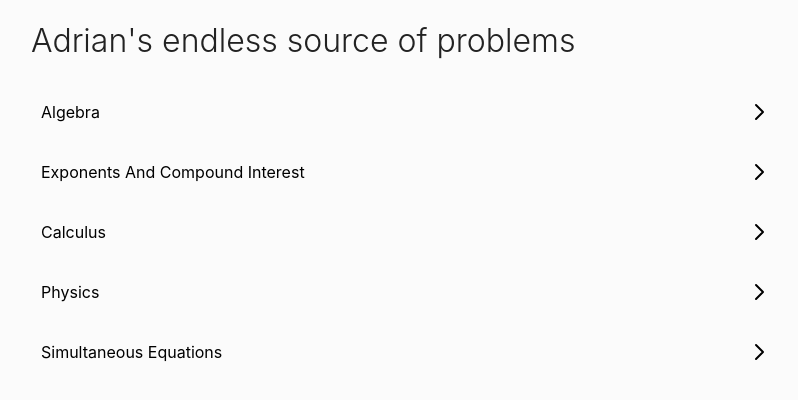
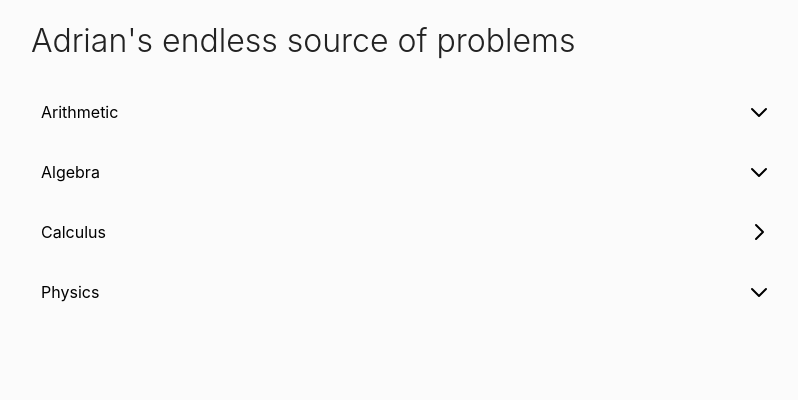
Before and after one commit to aderhall/problems, a React (Create React App) app: page / in a window 1280 px wide. Shown: the top 400 px of the page, without its empty margins (234-1032 px from the left). Built offline with nearby package versions, Linux system fonts and the light colour scheme; the HTML template or start-up script is replaced by a standard one.

Commit message:
Add folder hierarchy

```diff
--- a/src/App.css
+++ b/src/App.css
@@ -18,7 +18,24 @@
   text-decoration: underline;
 }
 
-.Choice {
+.Folder__button>svg {
+  transform: rotate(0deg);
+  transition: transform 0.3s;
+}
+.Folder__button>svg.open {
+  transform: rotate(-180deg);
+}
+
+.Folder__items {
+  display: none;
+  margin-left: 1em;
+  /*border-left: 2px solid #aaa;*/
+}
+.Folder__items.open {
+  display: block;
+}
+
+.navigator-button {
   padding: 1em 0.5em;
   border: 2px solid transparent;
   background-color: transparent;
@@ -33,14 +50,15 @@
   line-height: 1.5em;
   cursor: pointer;
 }
-.Choice:hover {
+
+.navigator-button:hover {
   background-color: #efefef;
 }
-.Choice:focus {
+.navigator-button:focus {
   outline: 0;
   border: 2px solid #1c5065;
 }
-.Choice>svg {
+.navigator-button>svg {
   flex: 0 0 auto;
 }
 
--- a/src/App.js
+++ b/src/App.js
@@ -9,7 +9,7 @@ const BASE_PATH = "/problems";
 
 function Choice({name, onClick}) {
   return (
-    <button className="Choice" onClick={onClick}>
+    <button className="Choice navigator-button" onClick={onClick}>
       <span>{name}</span>
       <svg width="24px" height="24px" xmlns="http://www.w3.org/2000/svg" fill="none" viewBox="0 0 24 24" stroke="currentColor">
         <path strokeLinecap="round" strokeLinejoin="round" strokeWidth={2} d="M9 5l7 7-7 7" />
@@ -18,11 +18,33 @@ function Choice({name, onClick}) {
   );
 }
 
-function Chooser({newSet}) {
+function Folder({name, contents, newSet, path}) {
+  const [open, setOpen] = useState(false);
+  return <>
+    <button className="Folder__button navigator-button" onClick={() => setOpen(!open)}>
+      <span>{name}</span>
+      <svg className={open ? "open" : ""} width="24px" height="24px" xmlns="http://www.w3.org/2000/svg" fill="none" viewBox="0 0 24 24" stroke="currentColor">
+        <path strokeLinecap="round" strokeLinejoin="round" strokeWidth={2} d="M19 9l-7 7-7-7" />
+      </svg>
+    </button>
+    <div className={"Folder__items" + (open ? " open" : "")}>
+      <Chooser items={contents} newSet={newSet} path={path}/>
+    </div>
+  </>;
+}
+
+function Chooser({items, newSet, path}) {
+  if (path === undefined) {
+    path = "";
+  } else {
+    path += "/";
+  }
   return (
     <div className="Chooser">
-      {Object.entries(collections).map(([name, _topics], index) => (
-        <Choice name={name} key={index} onClick={() => newSet(name)} />
+      {Object.entries(items).map(([name, contents], index) => (
+        name[0] === "_" ?
+        <Folder name={name.slice(1)} contents={contents} key={index} newSet={newSet} path={path + name}/> :
+        <Choice name={name} contents={contents} key={index} onClick={() => newSet(path + name)} />
       ))}
     </div>
   );
@@ -45,8 +67,8 @@ function getRouteFromUrl() {
   }
   let fragments = path[1].split("/");
   try {
-    let name = decodeURIComponent(fragments[0]);
-    let [seed, mode] = decodeData(fragments[1]);
+    let name = fragments.slice(0, fragments.length-1).map(decodeURIComponent).join("/");
+    let [seed, mode] = decodeData(fragments[fragments.length - 1]);
     return [name, seed, mode];
   } catch {
     console.error("Couldn't resolve url data fragment, redirecting to home.");
@@ -55,10 +77,10 @@ function getRouteFromUrl() {
   }
 }
 function navigateToRoute(route) {
-  const [name, seed, mode] = route;
-  if (name !== null) {
-    window.history.pushState(route, "", `${BASE_PATH}#!${name}/${encodeData(seed, mode)}`);
-    document.title = `${name}${mode === 0 ? "" : ` (${mode === 1 ? "worksheet" : "answers"})`} | Adrian's endless source of problems`;
+  const [path, seed, mode] = route;
+  if (path !== null) {
+    window.history.pushState(route, "", `${BASE_PATH}#!${path}/${encodeData(seed, mode)}`);
+    document.title = `${path}${mode === 0 ? "" : ` (${mode === 1 ? "worksheet" : "answers"})`} | Adrian's endless source of problems`;
   } else {
     window.history.pushState(null, "", `${BASE_PATH}`);
     document.title = "Adrian's endless source of problems";
@@ -81,9 +103,9 @@ function App() {
     navigateToRoute(route);
     setRoute(route);
   }
-  const newSet = name => {
+  const newSet = path => {
     let seed = random.newRandomSeed();
-    goto([name, seed, 0]);
+    goto([path, seed, 0]);
   }
 
   const [printMode, setPrintMode] = useState(false);
@@ -103,7 +125,7 @@ function App() {
       </header>
       <main>
         {route[0] === null ?
-          <Chooser newSet={newSet} /> :
+          <Chooser newSet={newSet} items={collections}/> :
           <>
             <nav className="no-print">
               <button className="link-button" onClick={() => window.history.back()}>
@@ -148,6 +170,8 @@ export default App;
   * √ Reload button easier to access
   * √ Error boundaries
   * √ Lazy loading problems
+  * √ Folders and subfolders
+  * Customize number of problems in a worksheet, store this in URL
   * Some way to limit problems that have already come up?
   * SVG Diagrams
   * Help page documentation
--- a/src/SetCard.js
+++ b/src/SetCard.js
@@ -46,8 +46,8 @@ function SetItem({problem}) {
 }
 
 async function getProblems(route) {
-  const [name, seed] = route;
-  let idList = await getIdList(name);
+  const [path, seed] = route;
+  let idList = await getIdList(path);
   let problemList = [];
   let restoreHistory = honeypotHistory();
   random.initialize(seed);
@@ -61,7 +61,9 @@ async function getProblems(route) {
 }
 
 function SetCard({route, newSet, goto}) {
-  const [name, seed] = route;
+  const [path, seed] = route;
+  let pathComponents = path.split("/");
+  let name = pathComponents[pathComponents.length - 1];
   let [problemList, setProblemList] = useState(null);
   useLayoutEffect(() => {
     getProblems(route).then(list => setProblemList(list));
@@ -71,16 +73,16 @@ function SetCard({route, newSet, goto}) {
       <div className="SetCard__header">
         <h2>{name}</h2>
         <div className="SetCard__buttons">
-          <button onClick={() => newSet(name)} title="Reload all problems" aria-label="Reload all problems">
+          <button onClick={() => newSet(path)} title="Reload all problems" aria-label="Reload all problems">
             <svg width="24px" height="24px" xmlns="http://www.w3.org/2000/svg" fill="none" viewBox="0 0 24 24" stroke="currentColor">
               <path strokeLinecap="round" strokeLinejoin="round" strokeWidth={2} d="M4 4v5h.582m15.356 2A8.001 8.001 0 004.582 9m0 0H9m11 11v-5h-.581m0 0a8.003 8.003 0 01-15.357-2m15.357 2H15" />
             </svg>
           </button>
           <DotsMenu items={[
-            ["Export worksheet", () => goto([name, seed, 1])],
-            ["Export answer sheet", () => goto([name, seed, 2])],
-            ["Export answers and explanations", () => goto([name, seed, 3])],
-            ["Reload all problems", () => newSet(name)]
+            ["Export worksheet", () => goto([path, seed, 1])],
+            ["Export answer sheet", () => goto([path, seed, 2])],
+            ["Export answers and explanations", () => goto([path, seed, 3])],
+            ["Reload all problems", () => newSet(path)]
           ]}/>
         </div>
       </div>
@@ -98,7 +100,9 @@ function SetCard({route, newSet, goto}) {
 
 function Sheet({route, printPage}) {
   // eslint-disable-next-line no-unused-vars
-  const [name, _seed, mode] = route;
+  const [path, _seed, mode] = route;
+  let pathComponents = path.split("/");
+  let name = pathComponents[pathComponents.length - 1];
   let [problemList, setProblemList] = useState(null);
   useLayoutEffect(() => {
     getProblems(route).then(list => setProblemList(list));
--- a/src/problems.js
+++ b/src/problems.js
@@ -1,21 +1,34 @@
 let problems = {};
+
 export let collections = {
-  "Algebra": {d: ["alg"], p: ["l1", "l2"]},
-  "Exponents and compound interest": {d: ["math"], p: ["e1"]},
-  "Calculus": {d: ["calc"], p: ["c1"]},
-  "Physics": {d: ["physics"], p: ["thermal1"]},
-  "Simultaneous equations": {d: ["alg"], p: ["simult1"]}
+  "_Arithmetic": {
+    "Exponents and compound interest": {"math": ["e1"]}
+  },
+  "_Algebra": {
+    "Simultaneous equations": {"alg": ["simult1"]},
+    "Simple linear equations": {"alg": ["l1", "l2"]}
+  },
+  "Calculus": {"calc": ["c1"]},
+  "_Physics": {
+    "Thermal physics": {"physics": ["thermal1"]}
+  }
 }
 let importCache = [];
 
-export async function getIdList(name) {
-  for (let dependency of collections[name].d) {
+export async function getIdList(path) {
+  let dependencyObject = collections;
+  for (let component of path.split("/")) {
+    dependencyObject = dependencyObject[component];
+  }
+  let idList = [];
+  await Promise.all(Object.entries(dependencyObject).map(async ([dependency, ids]) => {
+    idList.push(...ids);
     if (importCache.indexOf(dependency) === -1) {
-      problems = {...problems, ...(await import(`./problems/${dependency}.js`)).default};
+      problems = {...problems, ...(await import(`./problems/${dependency}.js`)).default}
       importCache.push(dependency);
     }
-  }
-  return collections[name].p;
+  }));
+  return idList;
 }
 
 let problemHistory = {};
```
